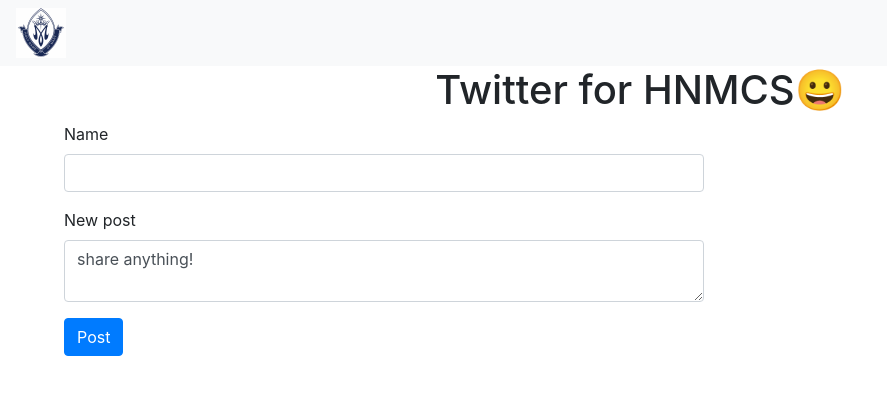
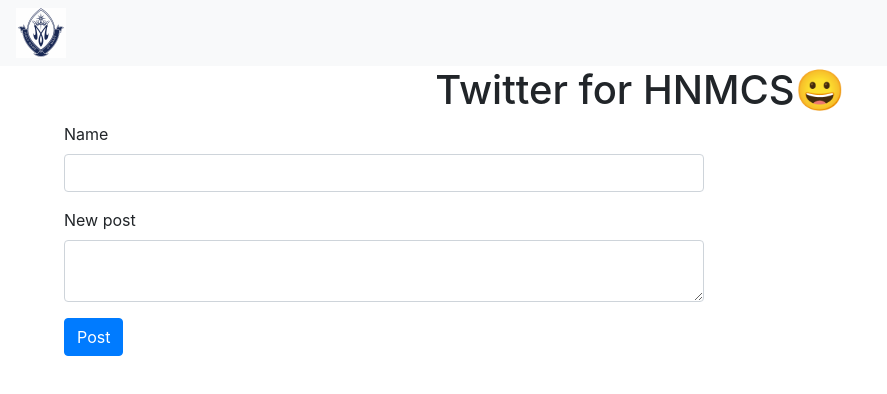
Before and after one commit to sbrn8/twthnm, a website: page client/index.html in a window 1280 px wide. Shown: the whole page, without its empty margins (0-887 px from the left). Drawn offline with nearby package versions, Linux system fonts and the light colour scheme.

Commit message:
modified files

```diff
--- a/client/index.html
+++ b/client/index.html
@@ -25,7 +25,7 @@
         </div>
         <div class="form-group">
             <label for="content">New post</label>
-            <textarea type="text" class="form-control" id="content" name="content">share anything!</textarea>
+            <textarea type="text" class="form-control" id="content" name="content"></textarea>
         </div>
         <div>
             <button type="submit" class="btn btn-primary">Post</button>
--- a/client/package.json
+++ b/client/package.json
@@ -5,9 +5,11 @@
   "main": "client.js",
   "scripts": {
     "test": "echo \"Error: no test specified\" && exit 1"
-
   },
   "keywords": [],
   "author": "",
-  "license": "ISC"
+  "license": "ISC",
+  "dependencies": {
+    "live-server": "^1.2.2"
+  }
 }
```
